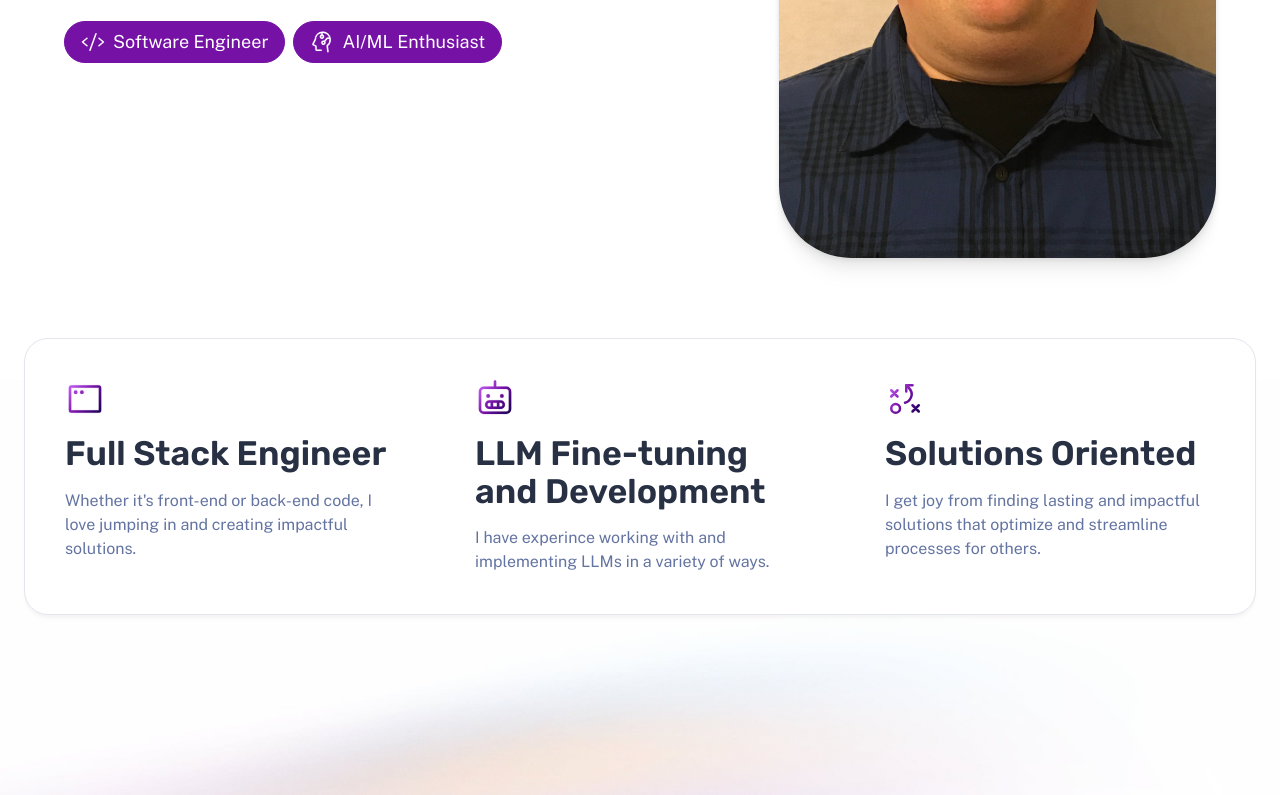
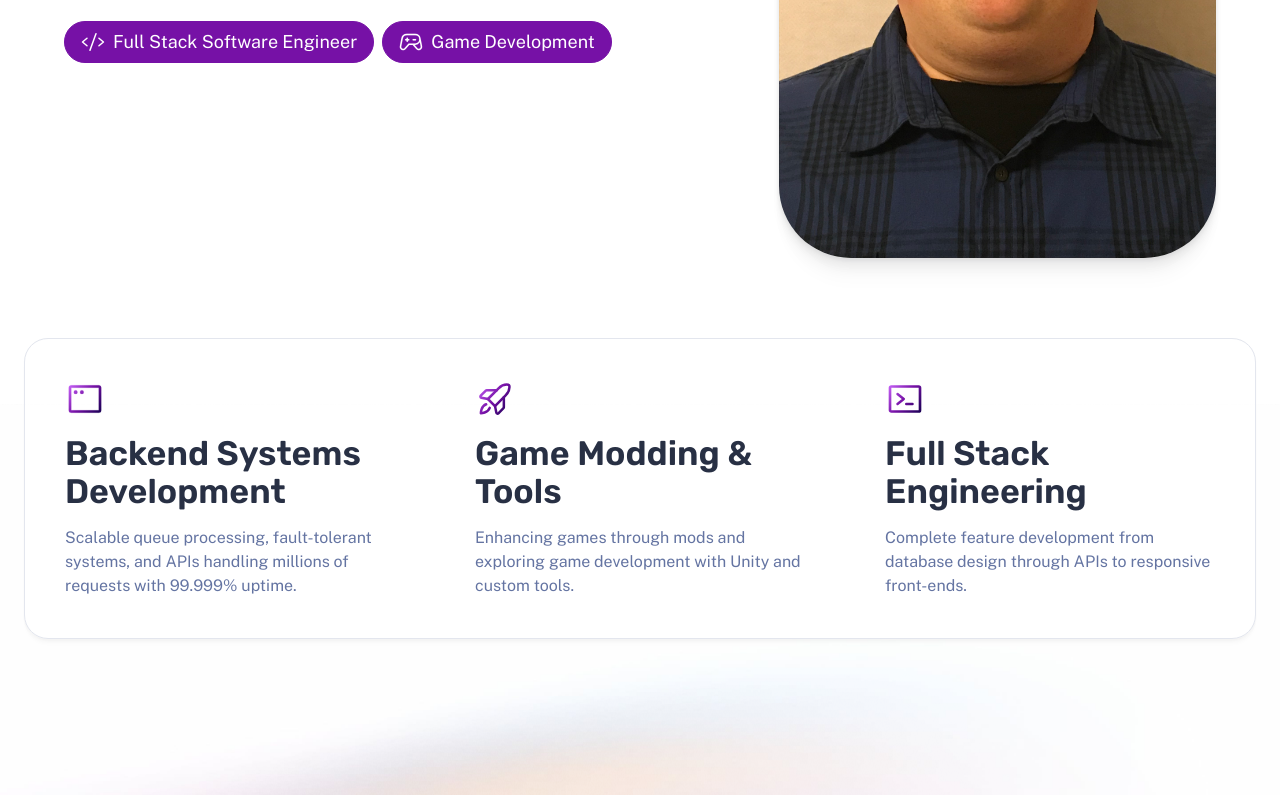
Before and after one commit to AAbushady/portfolio, an Astro site: page / in a window 1280 px wide. Shown: the part 509-1304 px from the top of the page. Built offline with nearby package versions, Linux system fonts and the light colour scheme; Astro itself is replaced by a stand-in of ours.

Commit message:
Update skills and background for game dev focus
Revised skills section to highlight backend systems, game modding, and full stack engineering. Updated about page to emphasize experience with scalable systems and interest in game development. Added new 'controller' icon and adjusted index page roles to reflect game development and full stack engineering.

```diff
--- a/src/components/Skills.astro
+++ b/src/components/Skills.astro
@@ -5,18 +5,18 @@ import Icon from './Icon.astro';
 <section class="box skills">
 	<div class="stack gap-2 lg:gap-4">
 		<Icon icon="app-window" color="var(--accent-regular)" size="2.5rem" gradient />
-		<h2>Full Stack Engineer</h2>
-		<p>Whether it's front-end or back-end code, I love jumping in and creating impactful solutions.</p>
+		<h2>Backend Systems Development</h2>
+		<p>Scalable queue processing, fault-tolerant systems, and APIs handling millions of requests with 99.999% uptime.</p>
 	</div>
 	<div class="stack gap-2 lg:gap-4">
-		<Icon icon="robot" color="var(--accent-regular)" size="2.5rem" gradient />
-		<h2>LLM Fine-tuning and Development</h2>
-		<p>I have experince working with and implementing LLMs in a variety of ways.</p>
+		<Icon icon="rocket-launch" color="var(--accent-regular)" size="2.5rem" gradient />
+		<h2>Game Modding & Tools</h2>
+		<p>Enhancing games through mods and exploring game development with Unity and custom tools.</p>
 	</div>
 	<div class="stack gap-2 lg:gap-4">
-		<Icon icon="strategy" color="var(--accent-regular)" size="2.5rem" gradient />
-		<h2>Solutions Oriented</h2>
-		<p>I get joy from finding lasting and impactful solutions that optimize and streamline processes for others.</p>
+		<Icon icon="terminal-window" color="var(--accent-regular)" size="2.5rem" gradient />
+		<h2>Full Stack Engineering</h2>
+		<p>Complete feature development from database design through APIs to responsive front-ends.</p>
 	</div>
 </section>
 
--- a/src/pages/about.astro
+++ b/src/pages/about.astro
@@ -24,11 +24,11 @@ import Hero from '../components/Hero.astro';
 				<h2 class="section-title">Background</h2>
 				<div class="content">
 					<p>
-						As you may have gathered by now, my name is Alex Abushady; I am currently working as a Software Engineer for MSI. During my time at MSI, I've witnessed the company grow from a small team of just three developers (including myself) into a much larger organization with over 30 developers across multiple teams. As you might imagine, over that time, I've learned how to navigate both a small start-up environment and a larger, more structured environment that comes with being in a more seasoned, publicly traded company.
+						As you may have gathered by now, my name is Alex Abushady; I am currently working as a Software Engineer for MSI. During my time at MSI, I've witnessed the company grow from a small team of just three developers (including myself) into a much larger organization with over 30 developers across multiple teams. As you might imagine, over that time, I've learned how to navigate both a small start-up environment and a larger, more structured environment that comes with being in a more seasoned, publicly traded company. This experience with scaling systems and solving complex technical problems sparked my interest in the similar challenges found in game development.
 					</p>
 					<br />
 					<p>
-						In recent times, I've taken a shine to LLMs, not only for the utility that can come from having a sounding board and quick way to iterate on ideas, but also for having a customizable, personalized assistant that can be used for leisure just as much as it can be used for work. My passion is to create a model that can handle a wide range of tasks for work, while still being friendly, social, and, most importantly, fun to interact with. Because if not, then what was the point of it all?
+						In recent years I've been drawn to game development, particularly the technical challenges of building tools and backend systems that power player experiences. My enterprise background in high-availability systems and performance optimization translates well to the demands of modern game services. I'm passionate about creating robust, scalable solutions that let developers focus on creativity while the infrastructure just works. Currently exploring game engines while building my own projects.
 					</p>
 				</div>
 			</section>
--- a/src/pages/index.astro
+++ b/src/pages/index.astro
@@ -35,8 +35,8 @@ const projects = (await getCollection('work'))
 					align="start"
 				>
 					<div class="roles">
-						<Pill><Icon icon="code" size="1.33em" /> Software Engineer</Pill>
-						<Pill><Icon icon="head-circuit" size="1.33em" /> AI/ML Enthusiast</Pill>
+						<Pill><Icon icon="code" size="1.33em" />Full Stack Software Engineer</Pill>
+						<Pill><Icon icon="controller" size="1.33em" />Game Development</Pill>
 					</div>
 				</Hero>
 
```
Also changed, not shown: src/components/IconPaths.ts (+2 -1 lines).
